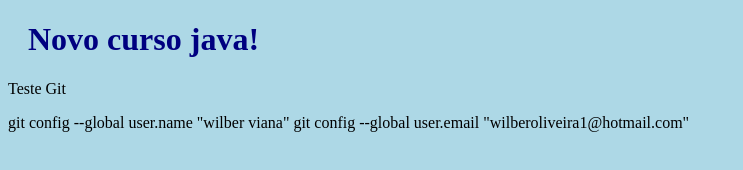
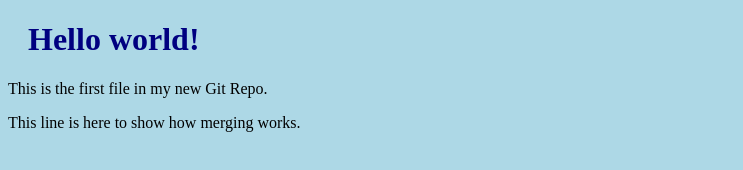
Before and after one commit to wilsilva10/hello-world, a plain HTML site: page Index.html in a window 1280 px wide. Shown: the whole page, without its empty margins (0-743 px from the left). Drawn offline with Linux system fonts and the light colour scheme.

Commit message:
updated index.html with emergency fix

```diff
--- a/Index.html
+++ b/Index.html
@@ -1,16 +1,14 @@
 <!DOCTYPE html>
 <html>
 <head>
-<title>Aprendendo git</title>
+<title>Hello World!</title>
 <link rel="stylesheet" href="bluestyle.css">
 </head>
 <body>
 
-<h1>Novo curso java!</h1>
-<p>Teste Git</p>
+<h1>Hello world!</h1>
+<p>This is the first file in my new Git Repo.</p>
+<p>This line is here to show how merging works.</p>
 
 </body>
 </html>
-
-git config --global user.name "wilber viana"
-git config --global user.email "wilberoliveira1@hotmail.com"
```
